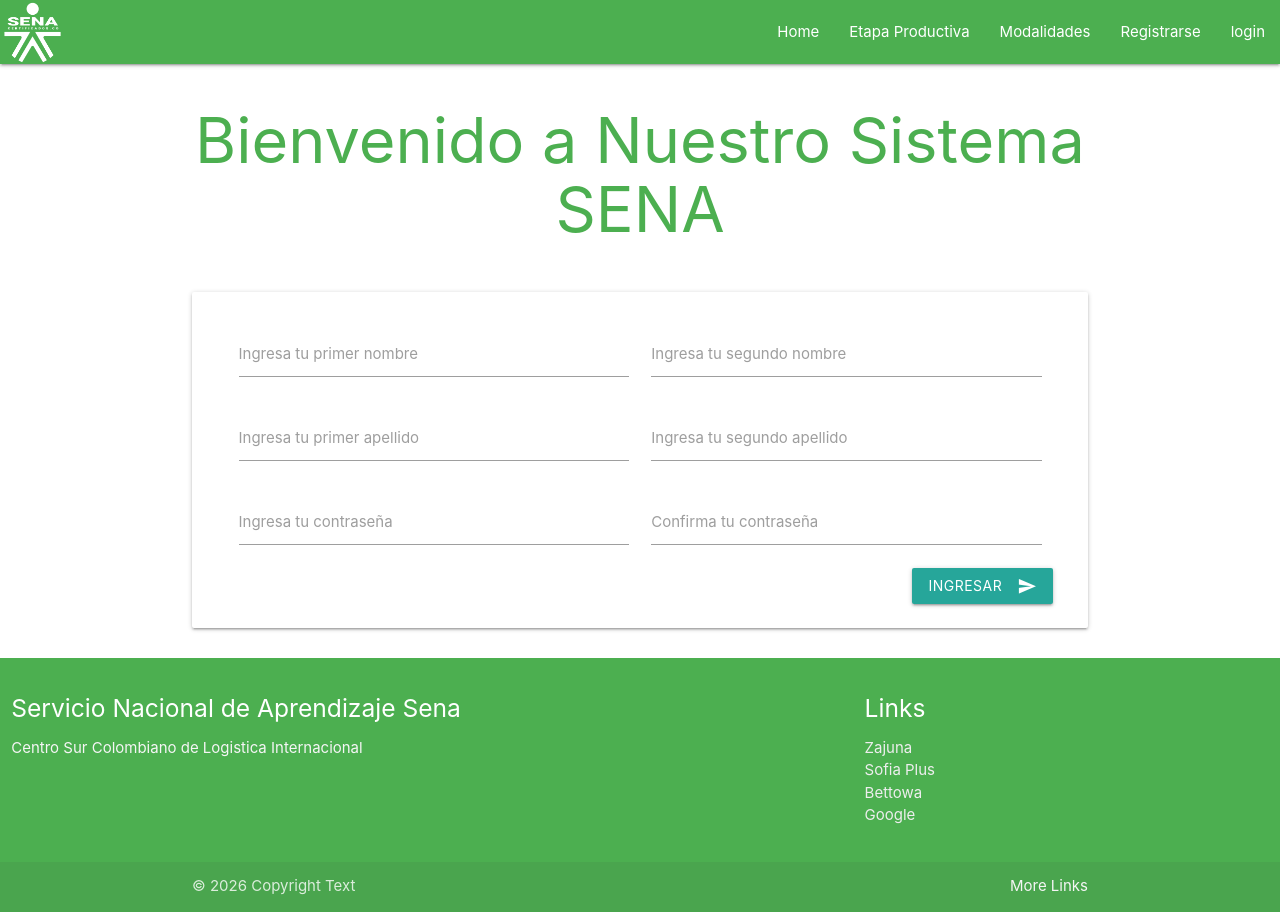
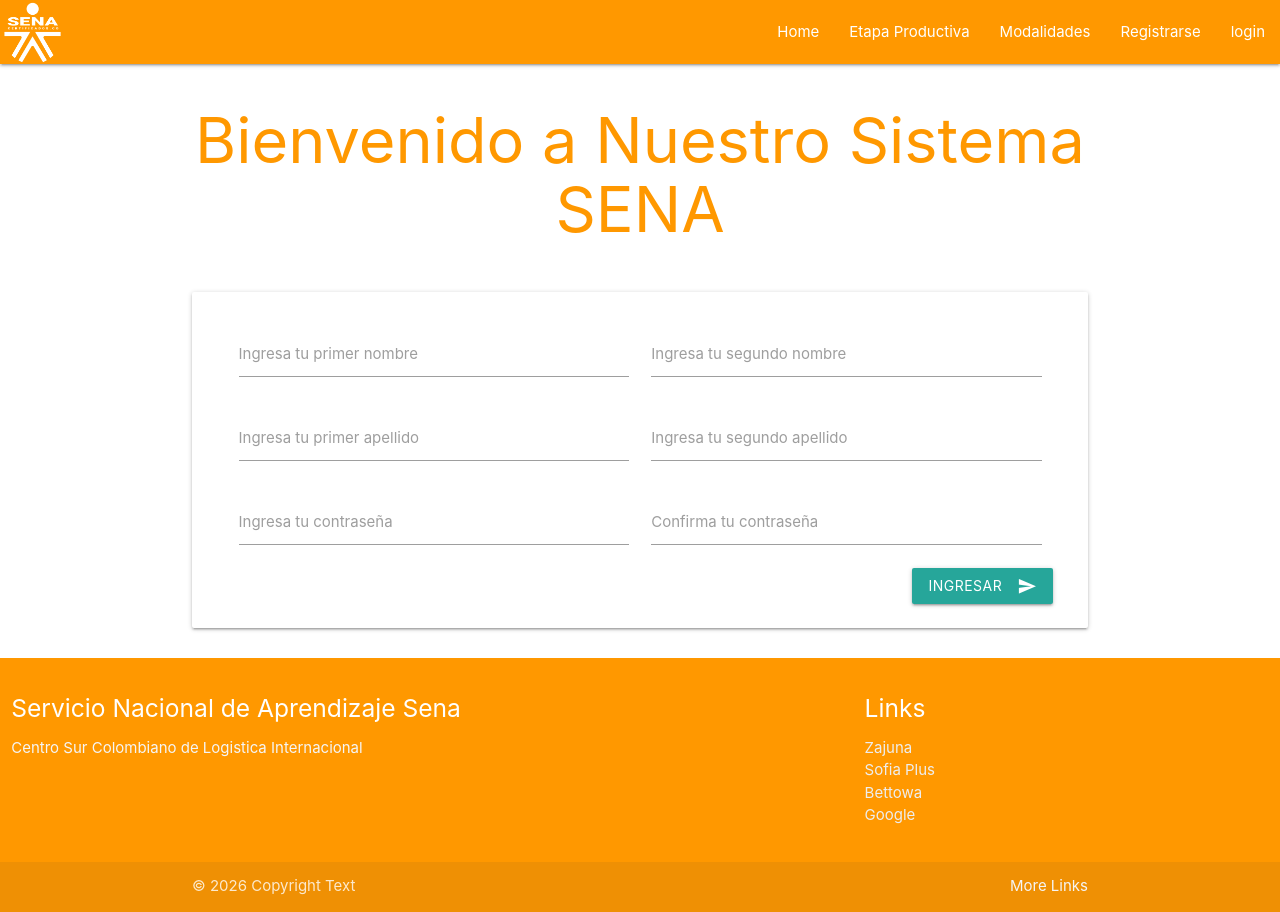
Before and after one commit to Breyner-Castro/Prueba2, a plain HTML site: page ProyectoSENA/registrarse.html in a window 1280 px wide. Drawn offline with Linux system fonts and the light colour scheme.

Commit message:
ver2 modificacion de etapa

```diff
--- a/ProyectoSENA/registrarse.html
+++ b/ProyectoSENA/registrarse.html
@@ -13,7 +13,7 @@
 <body>
     <!-- incluimos javascript al final del cuerpo para optimizar la carga -->
     <script type="text/javascript" src="js/materialize.min.js"></script>
-    <nav class="green">
+    <nav class="orange">
     <div class="nav-wrapper">
       <a href="#" class="brand-logo">
       <img src="imagenes/logo.png" style="width: 65px;">
@@ -29,7 +29,7 @@
     </nav>
 
     <div class="container">
-            <h1 class="header center green-text ">
+            <h1 class="header center orange-text ">
               Bienvenido a Nuestro Sistema SENA
             </h1>
     </div>
@@ -69,7 +69,7 @@
       </div>
 
 
-    <footer class="page-footer green ">
+    <footer class="page-footer orange ">
             <div class="row">
               <div class="col l6 s12">
                 <h5 class="white-text">Servicio Nacional de Aprendizaje Sena</h5>
```
Also changed, not shown: ProyectoSENA/etapa.html (+3 -3 lines), ProyectoSENA/modalidades.html (+3 -3 lines).
